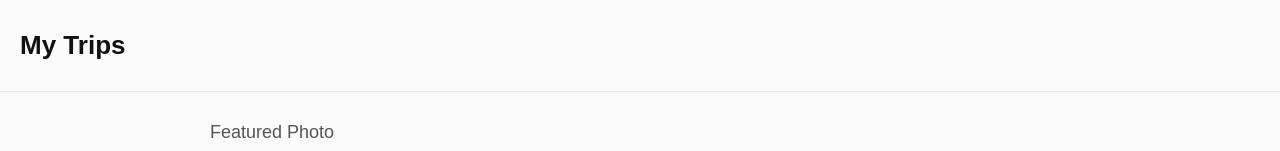
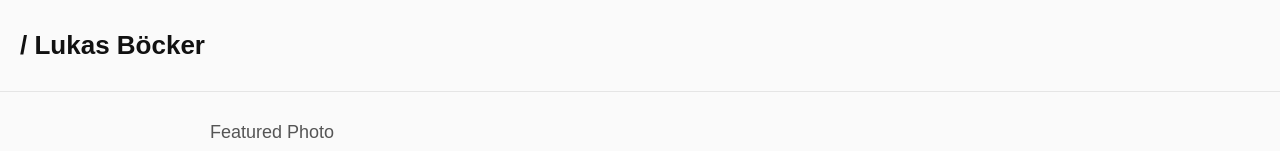
Before and after one commit to ylubel/fotos, a plain HTML site: page index.html in a window 1280 px wide. Shown: the top 151 px of the page. Drawn offline with Linux system fonts and the light colour scheme.

Commit message:
Update index.html

```diff
--- a/index.html
+++ b/index.html
@@ -3,7 +3,7 @@
 <head>
   <meta charset="utf-8" />
   <meta name="viewport" content="width=device-width,initial-scale=1" />
-  <title>My Trips — Minimal</title>
+  <title>fotos</title>
   <style>
     body { margin: 0; font-family: sans-serif; background: #fafafa; color: #111; }
     header { padding: 30px 20px; border-bottom: 1px solid #e5e5e5; }
@@ -28,7 +28,7 @@
   </style>
 </head>
 <body>
-  <header><h1>My Trips</h1></header>
+  <header><h1>/ Lukas Böcker</h1></header>
 
   <div class="container">
     <div id="featured" class="featured">
```
